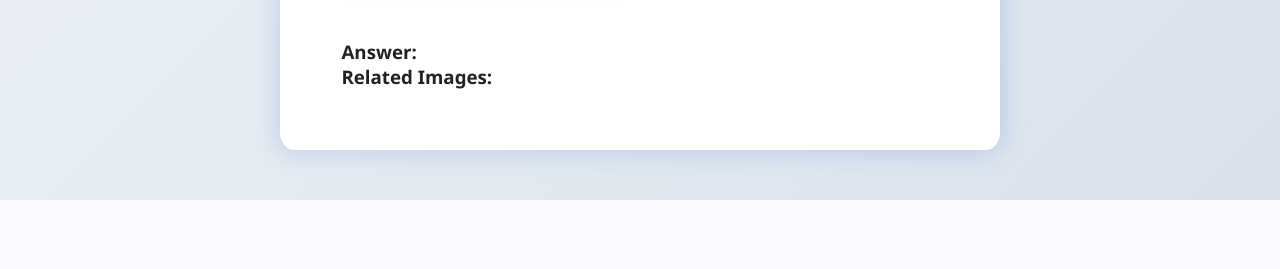
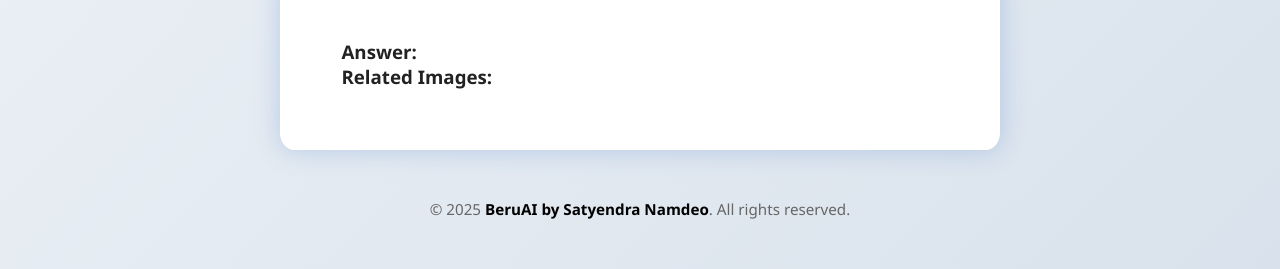
Before and after one commit to SanFlash/Satyen78beruAI, a Flask app: page / in a window 1280 px wide. Shown: the part 746-1015 px from the top of the page. Before the commit the page ends 946 px from the top, so only its background shows below. Run offline with Flask 3, Linux system fonts and the light colour scheme.

Commit message:
Update index.html

```diff
--- a/templates/index.html
+++ b/templates/index.html
@@ -296,6 +296,14 @@
       <div id="imageResults"></div>
     </div>
   </div>
+  <footer style="text-align: center; padding: 2% 0; font-size: 95%; color: #666;">
+  &copy; <span id="year"></span> <strong>BeruAI by Satyendra Namdeo</strong>. All rights reserved.
+</footer>
+
+<script>
+  // Dynamically update year
+  document.getElementById("year").textContent = new Date().getFullYear();
+</script>
 
   <script src="{{ url_for('static', filename='script.js') }}"></script>
 </body>
```
